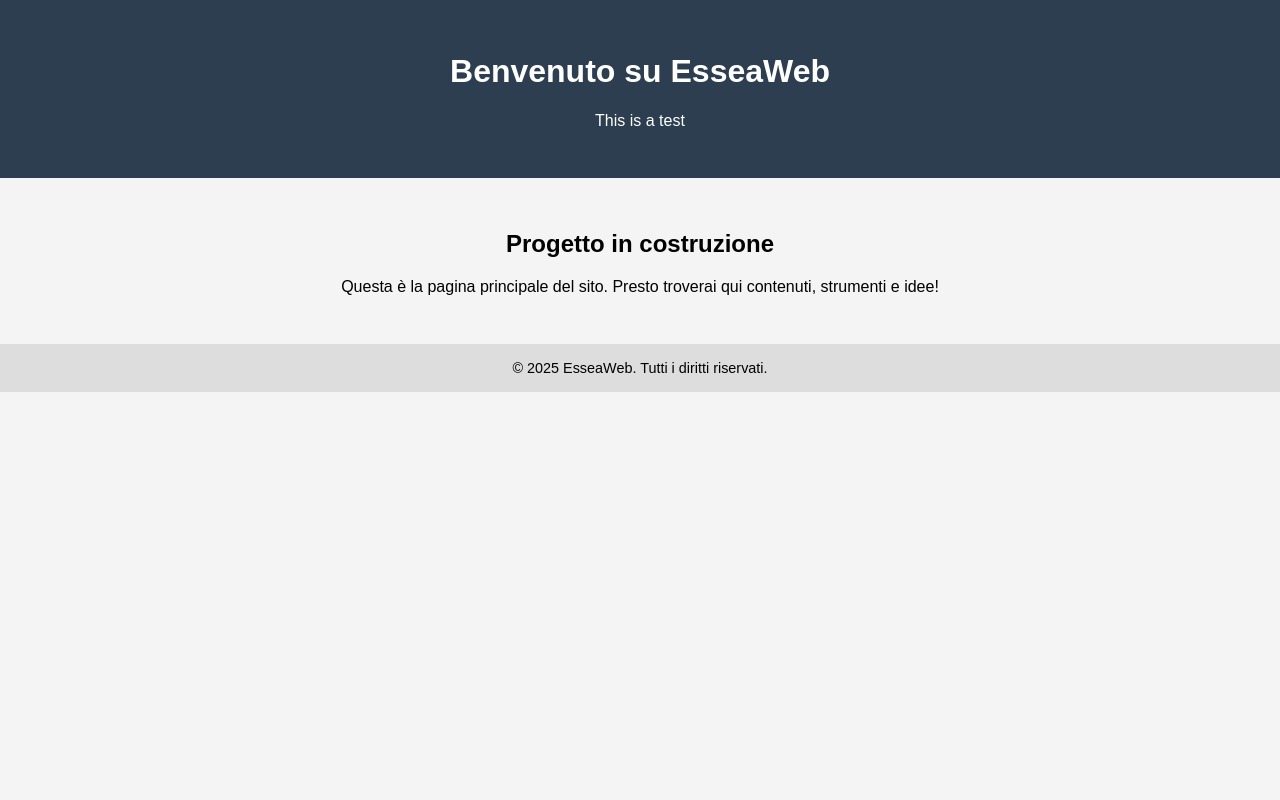
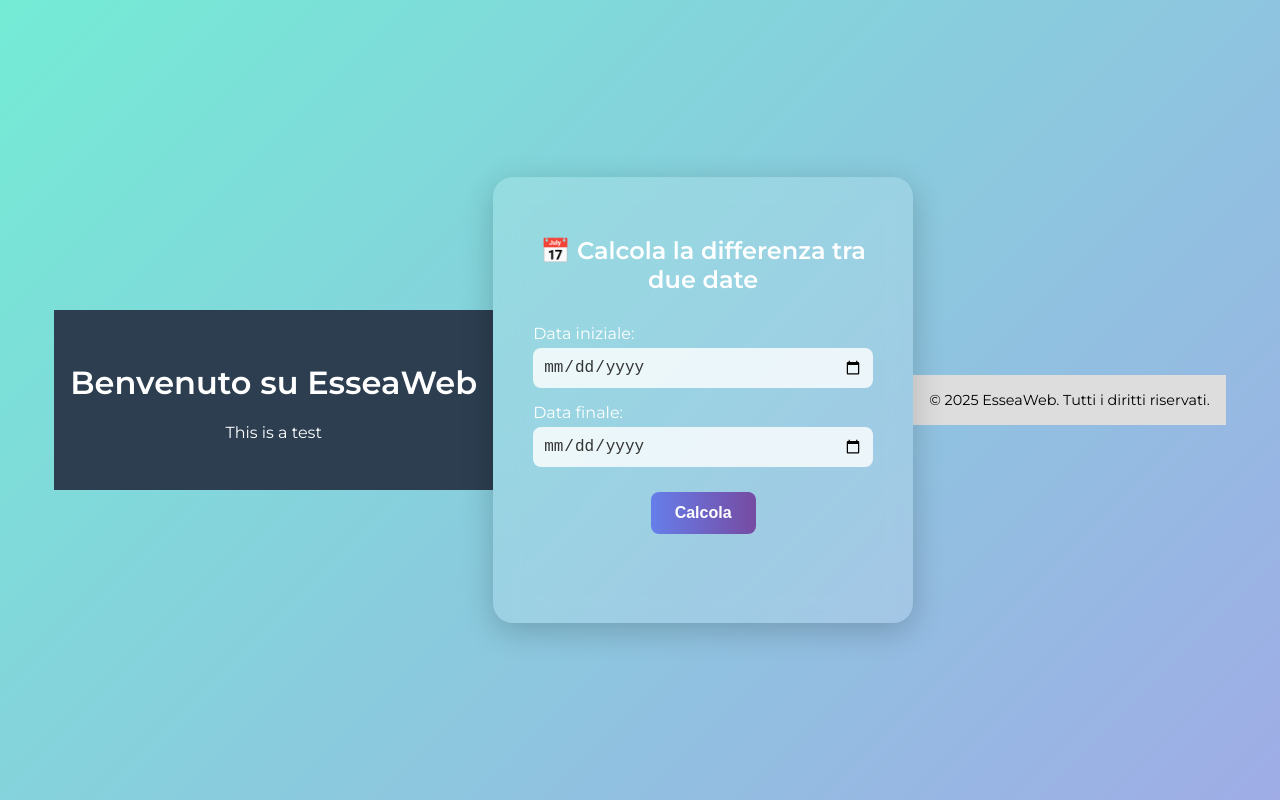
Before and after one commit to stefetto/esseaweb, a plain HTML site: page index.html in a window 1280 px wide. Drawn offline with Linux system fonts and the light colour scheme.

Commit message:
Add date difference calculator to index.html

```diff
--- a/index.html
+++ b/index.html
@@ -44,10 +44,130 @@
     <h1>Benvenuto su EsseaWeb</h1>
     <p>This is a test</p>
   </header>
-  <main>
-    <h2>Progetto in costruzione</h2>
-    <p>Questa è la pagina principale del sito. Presto troverai qui contenuti, strumenti e idee!</p>
-      </main>
+  <title>Calcolo differenza tra date</title>
+  <link href="https://fonts.googleapis.com/css2?family=Montserrat:wght@400;600&display=swap" rel="stylesheet">
+  <style>
+    * {
+      box-sizing: border-box;
+    }
+
+    body {
+      margin: 0;
+      font-family: 'Montserrat', sans-serif;
+      background: linear-gradient(135deg, #74ebd5, #9face6);
+      display: flex;
+      align-items: center;
+      justify-content: center;
+      height: 100vh;
+      overflow: hidden;
+    }
+
+    .card {
+      background: rgba(255, 255, 255, 0.15);
+      backdrop-filter: blur(12px);
+      border-radius: 20px;
+      padding: 40px;
+      width: 90%;
+      max-width: 420px;
+      box-shadow: 0 8px 32px rgba(0, 0, 0, 0.2);
+      text-align: center;
+      animation: fadeIn 1s ease-out;
+    }
+
+    @keyframes fadeIn {
+      from { opacity: 0; transform: translateY(20px); }
+      to { opacity: 1; transform: translateY(0); }
+    }
+
+    h2 {
+      color: #fff;
+      font-weight: 600;
+      margin-bottom: 30px;
+    }
+
+    label {
+      display: block;
+      margin: 15px 0 5px;
+      color: #fff;
+      font-weight: 500;
+      text-align: left;
+    }
+
+    input[type="date"] {
+      width: 100%;
+      padding: 10px;
+      border: none;
+      border-radius: 8px;
+      font-size: 16px;
+      background-color: rgba(255, 255, 255, 0.8);
+      color: #333;
+    }
+
+    button {
+      margin-top: 25px;
+      padding: 12px 24px;
+      font-size: 16px;
+      font-weight: 600;
+      color: white;
+      background: linear-gradient(to right, #667eea, #764ba2);
+      border: none;
+      border-radius: 8px;
+      cursor: pointer;
+      transition: transform 0.2s ease;
+    }
+
+    button:hover {
+      transform: scale(1.05);
+    }
+
+    #risultato {
+      margin-top: 25px;
+      font-size: 18px;
+      color: #fff;
+      font-weight: 500;
+      min-height: 24px;
+    }
+
+    @media (max-width: 500px) {
+      .card {
+        padding: 30px 20px;
+      }
+    }
+  </style>
+</head>
+<body>
+  <div class="card">
+    <h2>📅 Calcola la differenza tra due date</h2>
+
+    <label for="data1">Data iniziale:</label>
+    <input type="date" id="data1">
+
+    <label for="data2">Data finale:</label>
+    <input type="date" id="data2">
+
+    <button onclick="calcolaDifferenza()">Calcola</button>
+
+    <div id="risultato"></div>
+  </div>
+
+  <script>
+    function calcolaDifferenza() {
+      const d1 = new Date(document.getElementById("data1").value);
+      const d2 = new Date(document.getElementById("data2").value);
+      const risultato = document.getElementById("risultato");
+
+      if (isNaN(d1) || isNaN(d2)) {
+        risultato.textContent = "⚠️ Inserisci entrambe le date.";
+        return;
+      }
+
+      const diffMs = Math.abs(d2 - d1);
+      const diffGiorni = Math.ceil(diffMs / (1000 * 60 * 60 * 24));
+
+      risultato.textContent = `✅ La differenza è di ${diffGiorni} giorno/i.`;
+    }
+  </script>
+
   <footer>
     &copy; 2025 EsseaWeb. Tutti i diritti riservati.
   </footer>
```
